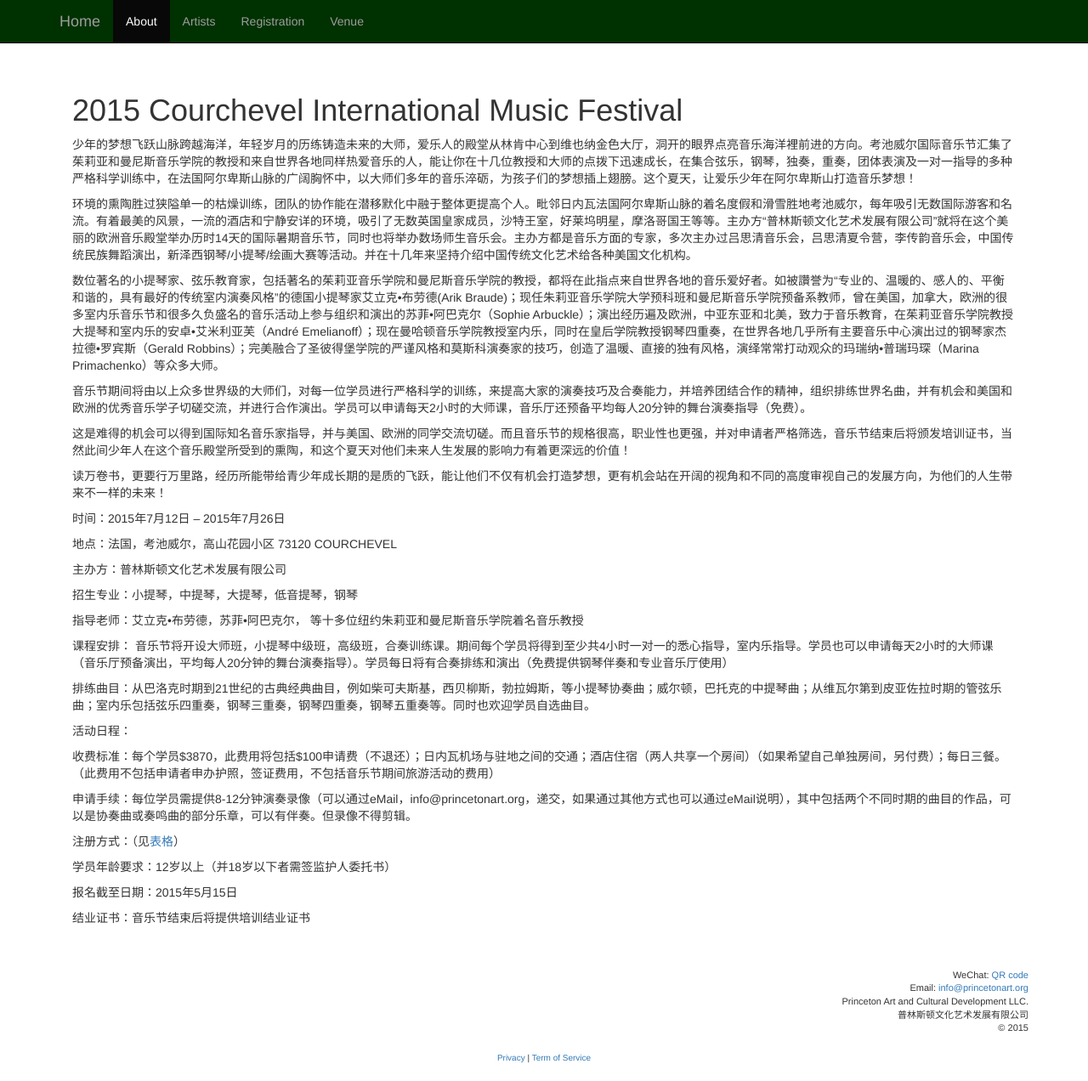
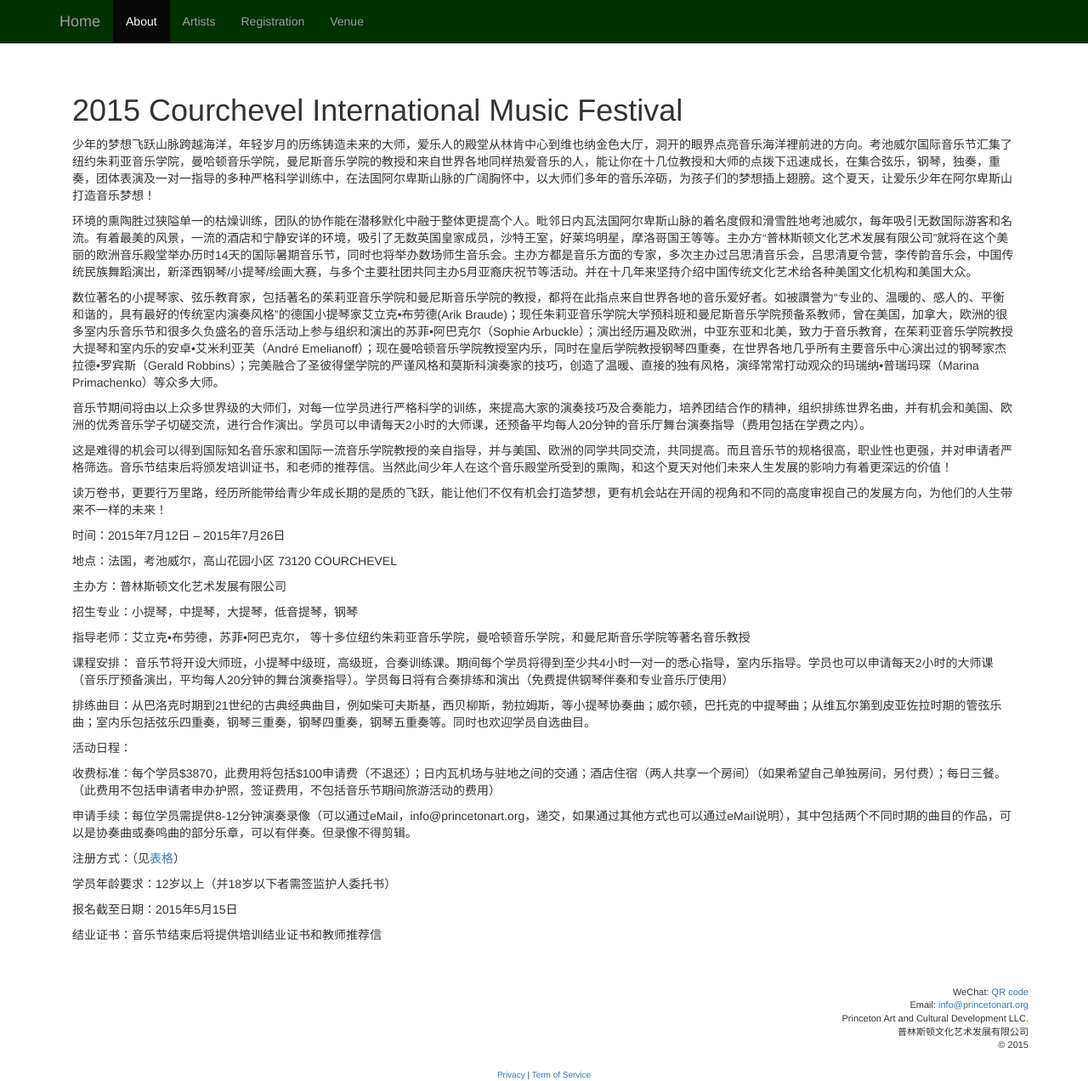
Before and after one commit to princetonarteurofestival/princetonarteurofestival.github.io, a Jekyll site: the page built from _page/about.md, in a window 1280 px wide and 1272 px high. Shown: the whole window at 85% size. Built offline with Jekyll 4.4.1, drawn with Linux system fonts in a browser that asks for light colours; nearby versions of some CDN libraries; Markdown is read by kramdown in place of the engine named in the settings.

Commit message:
Update about.md

```diff
--- a/_page/about.md
+++ b/_page/about.md
@@ -4,15 +4,15 @@ title: About
 ---
 # 2015 Courchevel International Music Festival
 
-少年的梦想飞跃山脉跨越海洋，年轻岁月的历练铸造未来的大师，爱乐人的殿堂从林肯中心到维也纳金色大厅，洞开的眼界点亮音乐海洋裡前进的方向。考池威尔国际音乐节汇集了茱莉亚和曼尼斯音乐学院的教授和来自世界各地同样热爱音乐的人，能让你在十几位教授和大师的点拨下迅速成长，在集合弦乐，钢琴，独奏，重奏，团体表演及一对一指导的多种严格科学训练中，在法国阿尔卑斯山脉的广阔胸怀中，以大师们多年的音乐淬砺，为孩子们的梦想插上翅膀。这个夏天，让爱乐少年在阿尔卑斯山打造音乐梦想！
+少年的梦想飞跃山脉跨越海洋，年轻岁月的历练铸造未来的大师，爱乐人的殿堂从林肯中心到维也纳金色大厅，洞开的眼界点亮音乐海洋裡前进的方向。考池威尔国际音乐节汇集了纽约朱莉亚音乐学院，曼哈顿音乐学院，曼尼斯音乐学院的教授和来自世界各地同样热爱音乐的人，能让你在十几位教授和大师的点拨下迅速成长，在集合弦乐，钢琴，独奏，重奏，团体表演及一对一指导的多种严格科学训练中，在法国阿尔卑斯山脉的广阔胸怀中，以大师们多年的音乐淬砺，为孩子们的梦想插上翅膀。这个夏天，让爱乐少年在阿尔卑斯山打造音乐梦想！
 
-环境的熏陶胜过狭隘单一的枯燥训练，团队的协作能在潜移默化中融于整体更提高个人。毗邻日内瓦法国阿尔卑斯山脉的着名度假和滑雪胜地考池威尔，每年吸引无数国际游客和名流。有着最美的风景，一流的酒店和宁静安详的环境，吸引了无数英国皇家成员，沙特王室，好莱坞明星，摩洛哥国王等等。主办方“普林斯顿文化艺术发展有限公司”就将在这个美丽的欧洲音乐殿堂举办历时14天的国际暑期音乐节，同时也将举办数场师生音乐会。主办方都是音乐方面的专家，多次主办过吕思清音乐会，吕思清夏令营，李传韵音乐会，中国传统民族舞蹈演出，新泽西钢琴/小提琴/绘画大赛等活动。并在十几年来坚持介绍中国传统文化艺术给各种美国文化机构。
+环境的熏陶胜过狭隘单一的枯燥训练，团队的协作能在潜移默化中融于整体更提高个人。毗邻日内瓦法国阿尔卑斯山脉的着名度假和滑雪胜地考池威尔，每年吸引无数国际游客和名流。有着最美的风景，一流的酒店和宁静安详的环境，吸引了无数英国皇家成员，沙特王室，好莱坞明星，摩洛哥国王等等。主办方“普林斯顿文化艺术发展有限公司”就将在这个美丽的欧洲音乐殿堂举办历时14天的国际暑期音乐节，同时也将举办数场师生音乐会。主办方都是音乐方面的专家，多次主办过吕思清音乐会，吕思清夏令营，李传韵音乐会，中国传统民族舞蹈演出，新泽西钢琴/小提琴/绘画大赛，与多个主要社团共同主办5月亚裔庆祝节等活动。并在十几年来坚持介绍中国传统文化艺术给各种美国文化机构和美国大众。
 
 数位著名的小提琴家、弦乐教育家，包括著名的茱莉亚音乐学院和曼尼斯音乐学院的教授，都将在此指点来自世界各地的音乐爱好者。如被讚誉为“专业的、温暖的、感人的、平衡和谐的，具有最好的传统室内演奏风格”的德国小提琴家艾立克•布劳德(Arik Braude)；现任朱莉亚音乐学院大学预科班和曼尼斯音乐学院预备系教师，曾在美国，加拿大，欧洲的很多室内乐音乐节和很多久负盛名的音乐活动上参与组织和演出的苏菲•阿巴克尔（Sophie  Arbuckle）；演出经历遍及欧洲，中亚东亚和北美，致力于音乐教育，在茱莉亚音乐学院教授大提琴和室内乐的安卓•艾米利亚芙（André Emelianoff）；现在曼哈顿音乐学院教授室内乐，同时在皇后学院教授钢琴四重奏，在世界各地几乎所有主要音乐中心演出过的钢琴家杰拉德•罗宾斯（Gerald Robbins）；完美融合了圣彼得堡学院的严谨风格和莫斯科演奏家的技巧，创造了温暖、直接的独有风格，演绎常常打动观众的玛瑞纳•普瑞玛琛（Marina Primachenko）等众多大师。
 
-音乐节期间将由以上众多世界级的大师们，对每一位学员进行严格科学的训练，来提高大家的演奏技巧及合奏能力，并培养团结合作的精神，组织排练世界名曲，并有机会和美国和欧洲的优秀音乐学子切磋交流，并进行合作演出。学员可以申请每天2小时的大师课，音乐厅还预备平均每人20分钟的舞台演奏指导（免费）。
+音乐节期间将由以上众多世界级的大师们，对每一位学员进行严格科学的训练，来提高大家的演奏技巧及合奏能力，培养团结合作的精神，组织排练世界名曲，并有机会和美国、欧洲的优秀音乐学子切磋交流，进行合作演出。学员可以申请每天2小时的大师课，还预备平均每人20分钟的音乐厅舞台演奏指导（费用包括在学费之内）。
 
-这是难得的机会可以得到国际知名音乐家指导，并与美国、欧洲的同学交流切磋。而且音乐节的规格很高，职业性也更强，并对申请者严格筛选，音乐节结束后将颁发培训证书，当然此间少年人在这个音乐殿堂所受到的熏陶，和这个夏天对他们未来人生发展的影响力有着更深远的价值！
+这是难得的机会可以得到国际知名音乐家和国际一流音乐学院教授的亲自指导，并与美国、欧洲的同学共同交流，共同提高。而且音乐节的规格很高，职业性也更强，并对申请者严格筛选。音乐节结束后将颁发培训证书，和老师的推荐信。当然此间少年人在这个音乐殿堂所受到的熏陶，和这个夏天对他们未来人生发展的影响力有着更深远的价值！
 
 读万卷书，更要行万里路，经历所能带给青少年成长期的是质的飞跃，能让他们不仅有机会打造梦想，更有机会站在开阔的视角和不同的高度审视自己的发展方向，为他们的人生带来不一样的未来！
 
@@ -27,7 +27,7 @@ title: About
 
 招生专业：小提琴，中提琴，大提琴，低音提琴，钢琴
 
-指导老师：艾立克•布劳德，苏菲•阿巴克尔， 等十多位纽约朱莉亚和曼尼斯音乐学院着名音乐教授
+指导老师：艾立克•布劳德，苏菲•阿巴克尔， 等十多位纽约朱莉亚音乐学院，曼哈顿音乐学院，和曼尼斯音乐学院等著名音乐教授
 
 课程安排：
 音乐节将开设大师班，小提琴中级班，高级班，合奏训练课。期间每个学员将得到至少共4小时一对一的悉心指导，室内乐指导。学员也可以申请每天2小时的大师课（音乐厅预备演出，平均每人20分钟的舞台演奏指导）。学员每日将有合奏排练和演出（免费提供钢琴伴奏和专业音乐厅使用）
@@ -47,4 +47,4 @@ title: About
 报名截至日期：2015年5月15日
 
 
-结业证书：音乐节结束后将提供培训结业证书
+结业证书：音乐节结束后将提供培训结业证书和教师推荐信
```
